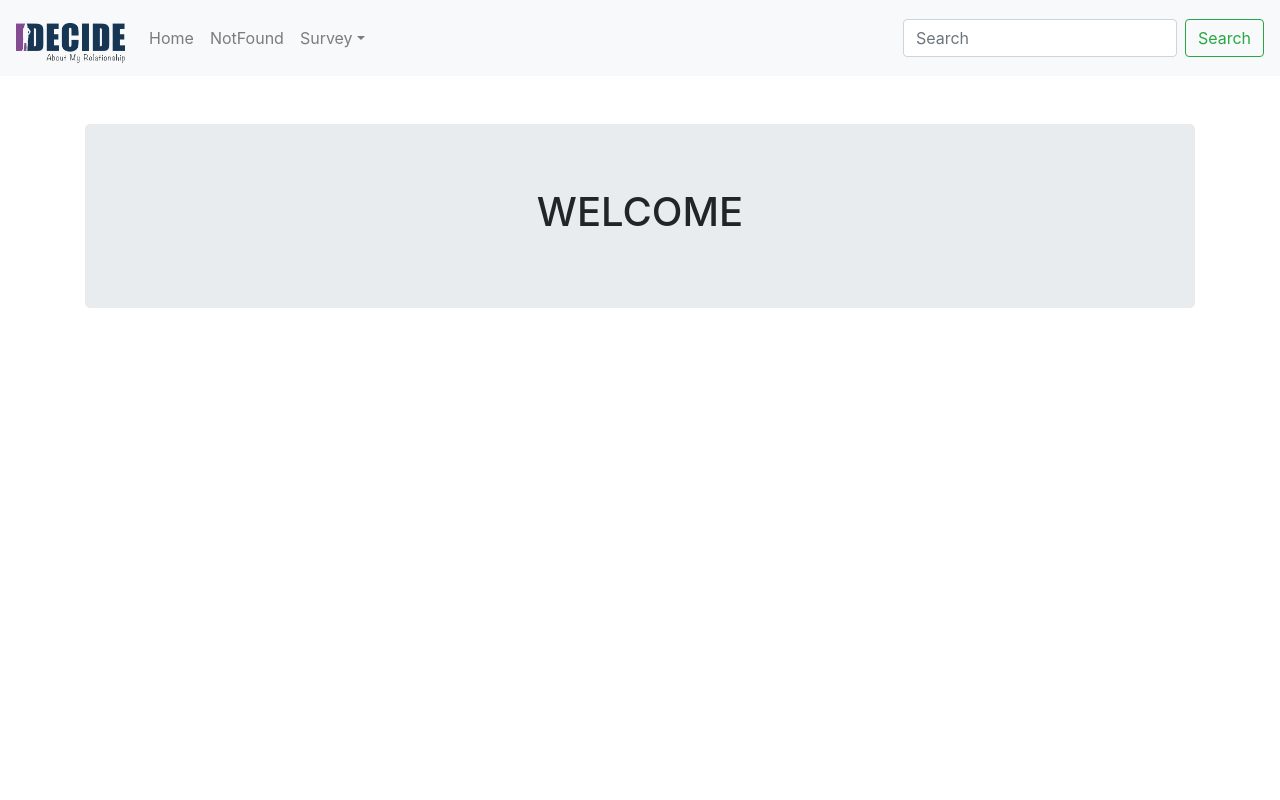
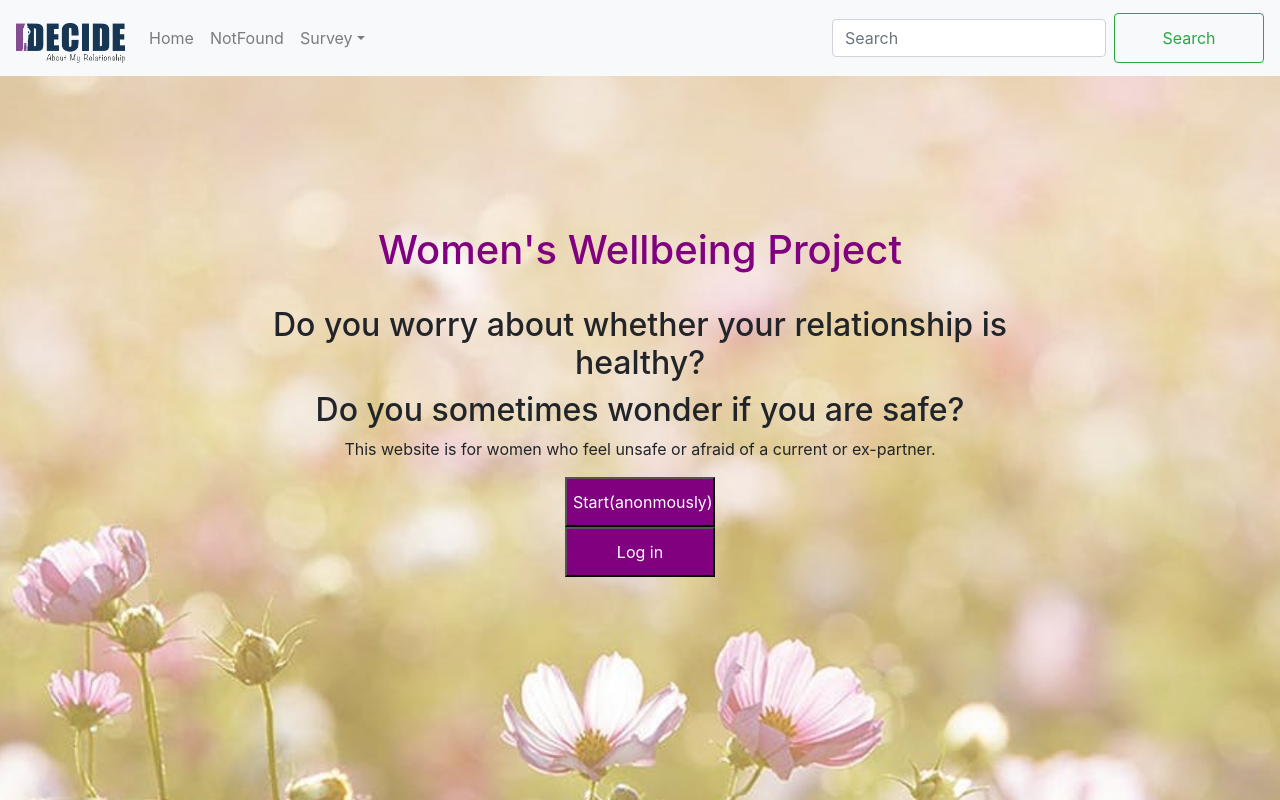
Before and after one commit to ccarner/SWEN90013-2020-ID, a React (Create React App) app in the folder frontend/idecide/: page / in a window 1280 px wide. Built offline with nearby package versions, Linux system fonts and the light colour scheme.

Commit message:
Set up the home page

```diff
--- a/frontend/idecide/src/components/Landing.js
+++ b/frontend/idecide/src/components/Landing.js
@@ -1,14 +1,22 @@
-import React, { Component } from 'react'
+import React, { Component } from 'react';
+
+
 
 class Landing extends Component {
   render() {
     return (
-      <div className="container">
-        <div className="jumbotron mt-5">
-          <div className="col-sm-8 mx-auto">
-            <h1 className="text-center">WELCOME</h1>
-          </div>
-        </div>
+      <div className="container" style={{ padding: "150px" }}>
+
+
+        <h1 style={{ color: "purple" }}>Women's Wellbeing Project</h1>
+        <br></br>
+        <h2>Do you worry about whether your relationship is healthy?</h2>
+        <h2>Do you sometimes wonder if you are safe?</h2>
+        <p>This website is for women who feel unsafe or afraid of a current or ex-partner.</p>
+        <button >Start(anonmously)</button><br></br>
+
+        <button >Log in</button>
+
       </div>
     )
   }
--- a/frontend/idecide/src/index.css
+++ b/frontend/idecide/src/index.css
@@ -1,3 +1,25 @@
+
+
+.App{
+  text-align: center;
+  background-image: url('./images/homeBackground.png');
+  position: fixed;
+  max-width: 100%;
+  min-width: 100%;
+  max-height: 100%;
+  min-height: 100%;
+  background-size: cover;
+  background-position: center;
+}
+
+button{
+  height: 50px;
+  width: 150px;
+  background-color: purple;
+  color: white;
+}
+
+
 body {
   margin: 0;
   font-family: -apple-system, BlinkMacSystemFont, 'Segoe UI', 'Roboto', 'Oxygen',
```
Also changed, not shown: frontend/idecide/src/images/homeBackground.png (added), 1 other file (tests, documents, lock files or other folders).
